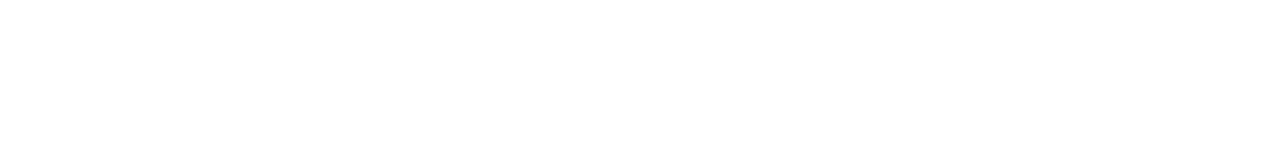
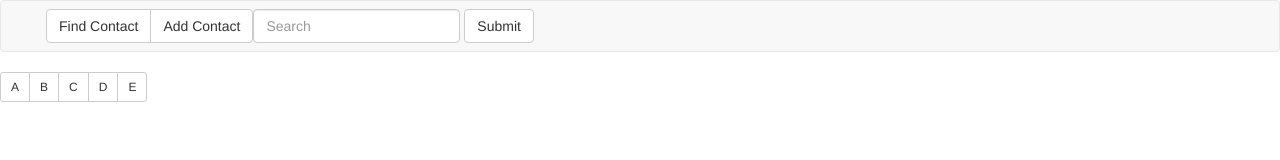
Before and after one commit to TJBIII/spa-team-challenge-1, a plain HTML site: page index.html in a window 1280 px wide. Drawn offline with nearby package versions, Linux system fonts and the light colour scheme.

Commit message:
Added beginnings of BS Nav bar and Alphabet toolbar

```diff
--- a/index.html
+++ b/index.html
@@ -8,15 +8,51 @@
 </head>
 <body>
 
+	<!-- Bootstrap Navbar Start -->
 
-  <div id="container"></div>
+	<nav class="navbar navbar-default">
+	  <div class="container-fluid">
+	    <!-- Collect the nav links, forms, and other content for toggling -->
+	    <div class="collapse navbar-collapse" id="bs-example-navbar-collapse-1">
+	      <form class="navbar-form navbar-left" role="search">
+	        <div class="form-group">
+	          <input type="text" class="form-control" placeholder="Search">
+	        </div>
+	        <button type="submit" class="btn btn-default">Submit</button>
+	      <ul class="nav navbar-nav">
+	      <!-- Links Section -->
+	      <div class="btn-group" role="group" aria-label="...">
+		      <button type="radio" class="btn btn-default" name="radios">Find Contact</button>
+		      <button type="radio" class="btn btn-default" name="radios">Add Contact</button>
+	      </div>
+	      </ul>
+	      </form>
+	    </div><!-- /.navbar-collapse -->
+	  </div><!-- /.container-fluid -->
+	</nav>
 
+	<!-- Bootstrap Navbar End -->
 
+  <!-- Bootstrap Alphabet Toolbar Start -->
 
+  <div id="toolbarContainer">
+  	<div class="btn-toolbar">
+	    <div class="btn-group btn-group-sm">
+	      <button class="btn btn-default">A</button>
+	      <button class="btn btn-default">B</button>
+	      <button class="btn btn-default">C</button>
+	      <button class="btn btn-default">D</button>
+	      <button class="btn btn-default">E</button>
+	    </div>
+  	</div>
+  </div>
+
+	<!-- Bootstrap Alphabet Toolbar End  -->
 
 
   <script src="//code.jquery.com/jquery-1.12.0.min.js"></script>
   <script src="https://maxcdn.bootstrapcdn.com/bootstrap/3.3.6/js/bootstrap.min.js" integrity="sha384-0mSbJDEHialfmuBBQP6A4Qrprq5OVfW37PRR3j5ELqxss1yVqOtnepnHVP9aJ7xS" crossorigin="anonymous"></script>
   <script src="app.js"></script>
+  <script src="augContact.js"></script>
 </body>
 </html>
```
